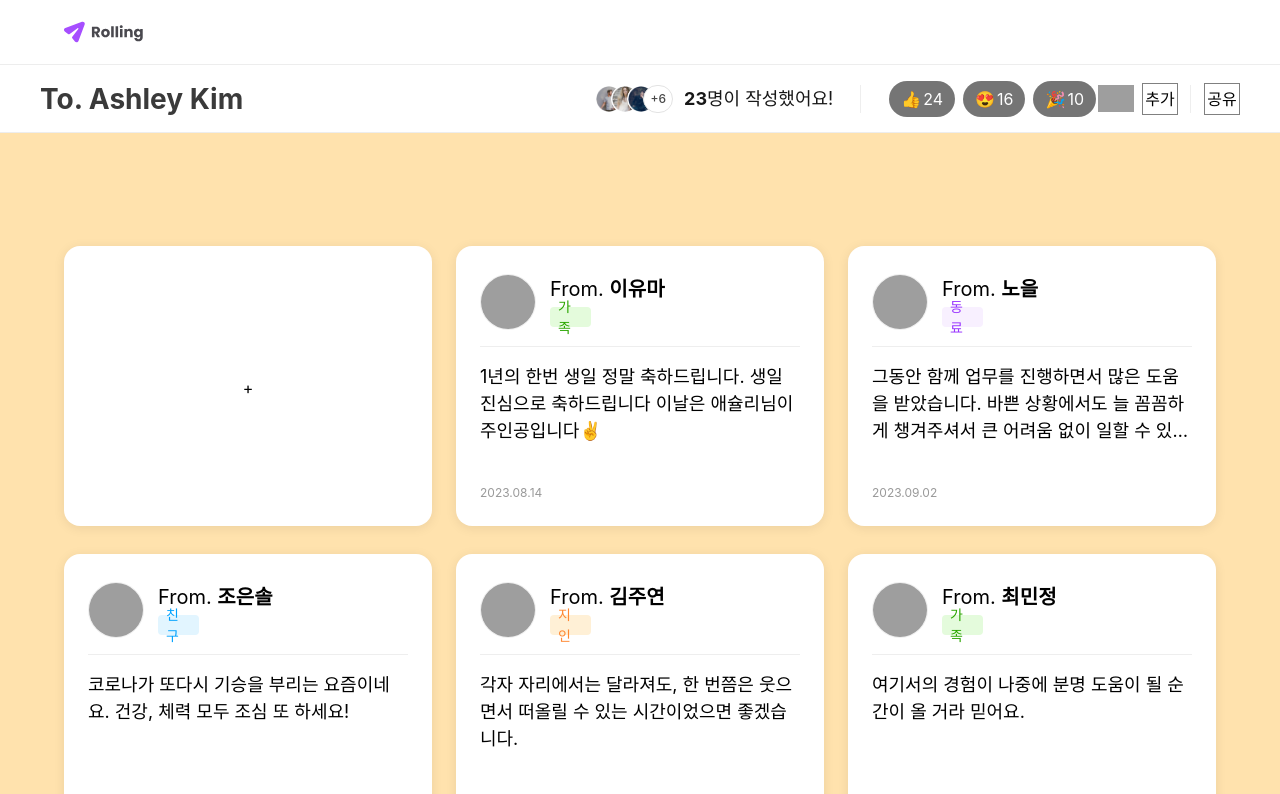
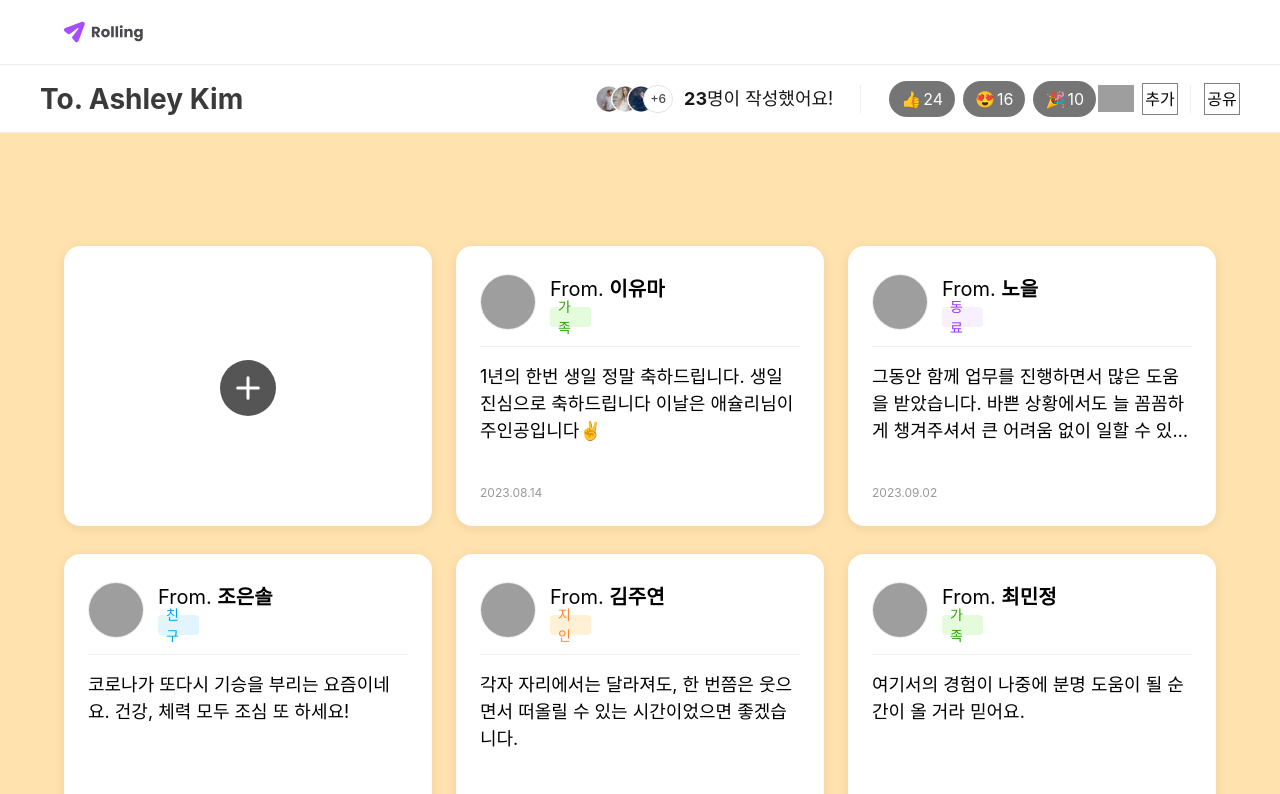
Before and after one commit to 22part21team/22-part2-team1-basic, a React (Vite) app: page /post/1 in a window 1280 px wide. Shown: the top 794 px of the page. Built offline with nearby package versions, Linux system fonts and the light colour scheme; grey boxes are pictures that could not be loaded; a web font is replaced by a local one.

Commit message:
Feat: [/post/{id}] 롤링페이퍼 추가 액션을 위한 +아이콘 버튼 컴포넌트 추가

```diff
--- /dev/null
+++ b/src/components/common/AddButton/AddButton.jsx
@@ -0,0 +1,20 @@
+import plusIcon from '@/assets/images/common/icon-plus.svg';
+import styles from './AddButton.module.css';
+
+/**
+ * 추가 ( + ) 버튼 컴포넌트
+ *
+ * @param {boolean} disabled - 비활성화 여부
+ * @param {function} onClick - 클릭 핸들러
+ * @param {string} type - 버튼 타입
+ * @return {JSX.Element} + 아이콘이 있는 Button 컴포넌트
+ */
+const AddButton = ({ disabled = false, onClick, type = 'button' }) => {
+  return (
+    <button type={type} className={styles.button} disabled={disabled} onClick={onClick}>
+      <img src={plusIcon} alt="" />
+    </button>
+  );
+};
+
+export default AddButton;
--- /dev/null
+++ b/src/components/common/AddButton/AddButton.module.css
@@ -0,0 +1,28 @@
+.button {
+  display: flex;
+  align-items: center;
+  justify-content: center;
+  width: 56px;
+  height: 56px;
+  background-color: var(--color-gray-500);
+  border-radius: 9999px;
+  transition: all 0.2s ease;
+}
+
+.button:hover:not(:disabled) {
+  background-color: var(--color-gray-600);
+}
+
+.button:active:not(:disabled) {
+  background-color: var(--color-gray-700);
+}
+
+.button:focus {
+  background-color: var(--color-gray-700);
+  border: 1px solid var(--color-gray-800);
+}
+
+.button:disabled {
+  background-color: var(--color-gray-300);
+  cursor: not-allowed;
+}
--- a/src/components/feature/PostDetail/Card.jsx
+++ b/src/components/feature/PostDetail/Card.jsx
@@ -1,4 +1,5 @@
 import { Link } from 'react-router-dom';
+import AddButton from '@/components/common/AddButton/AddButton';
 import Label from './Label';
 import styles from './Card.module.css';
 
@@ -32,7 +33,7 @@ function Card({ simple = false, profileImageURL, sender, relationship, content,
     <div className={cardStyle}>
       {simple ? ( // 추가 버튼 모드
         <Link to="/post/{id}/message" className={styles.linkButton}>
-          +
+          <AddButton />
         </Link>
       ) : (
         // 메시지 출력 모드
```
Also changed, not shown: src/assets/images/common/icon-plus.svg (added).
